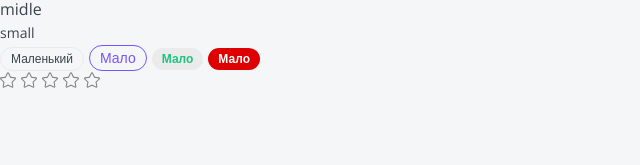
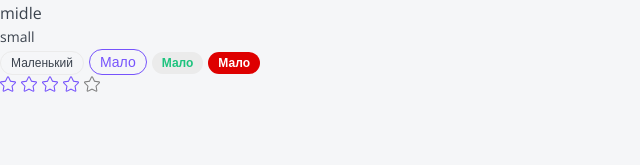
Before and after one commit to BRIT47rus/NextPSH, a Next.js app: page / in a window 1280 px wide. Shown: the part 130-295 px from the top of the page, without its empty margins (0-640 px from the left). Built offline with nearby package versions, Linux system fonts and the light colour scheme.

Commit message:
raiting component compleated

```diff
--- a/app/page.tsx
+++ b/app/page.tsx
@@ -1,11 +1,14 @@
+'use client';
 import { Button, Htag, P, Rating, Tag } from '@/components';
-import { Metadata } from 'next';
+// import { Metadata } from 'next';
+import { useState } from 'react';
 
-export const metadata: Metadata = {
-    title: 'Мой проект',
-    description: 'Первый проект на nextJS',
-};
+// export const metadata: Metadata = {
+//     title: 'Мой проект',
+//     description: 'Первый проект на nextJS',
+// };
 export default function Home() {
+    const [rating, setRating] = useState<number>(4);
     return (
         <>
             hello
@@ -27,7 +30,7 @@ export default function Home() {
                 Мало
             </Tag>
             <Tag color="red">Мало</Tag>
-            <Rating rating={4} />
+            <Rating rating={rating} isEditable seRating={setRating} />
         </>
     );
 }
--- a/components/Rating/Rating.module.css
+++ b/components/Rating/Rating.module.css
@@ -1,6 +1,9 @@
-.fill {
+.filled svg {
     fill: var(--primary);
 }
-.star {
+.star svg {
     margin-right: 5px;
 }
+.edditable {
+    cursor: pointer;
+}
--- a/components/Rating/Rating.tsx
+++ b/components/Rating/Rating.tsx
@@ -1,37 +1,61 @@
 'use client';
 
-import React, { JSX, useEffect, useState } from 'react';
+import React, { JSX, KeyboardEvent, useEffect, useState } from 'react';
 import { IRatingProps } from './Rating.props';
 import styles from './Rating.module.css';
 import cn from 'classnames';
 import StarIcon from './star.svg';
 const Rating = ({
-    // isEditable = false,
+    isEditable = false,
     rating,
-    // seRating,
+    seRating,
     ...props
 }: IRatingProps) => {
     const [ratingArray, setRatingArray] = useState<JSX.Element[]>(
         new Array(5).fill(<></>)
     );
-
+    useEffect(() => {
+        construcRating(rating);
+        // eslint-disable-next-line react-hooks/exhaustive-deps
+    }, [rating]);
     const construcRating = (currentRating: number) => {
         const updatedArray = ratingArray.map((rat: JSX.Element, i: number) => {
             return (
-                <StarIcon
+                <span
                     key={i}
                     className={cn(styles.star, {
-                        [styles.fill]: i < currentRating,
+                        [styles.filled]: i < currentRating,
+                        [styles.edditable]: isEditable,
                     })}
-                />
+                    onMouseEnter={() => changeDisplay(i + 1)}
+                    onMouseLeave={() => changeDisplay(rating)}
+                    onClick={() => onClick(i + 1)}
+                >
+                    <StarIcon
+                        tabIndex={isEditable ? 0 : -1}
+                        onKeyDown={(e: KeyboardEvent<SVGAElement>) =>
+                            isEditable && handleSpace(i + 1, e)
+                        }
+                    />
+                </span>
             );
         });
         setRatingArray(updatedArray);
     };
-    useEffect(() => {
-        construcRating(rating);
-        // eslint-disable-next-line react-hooks/exhaustive-deps
-    }, [rating]);
+    const changeDisplay = (i: number) => {
+        if (!isEditable) return;
+        construcRating(i);
+    };
+    const onClick = (i: number) => {
+        if (!isEditable || !seRating) return;
+        seRating(i);
+    };
+    const handleSpace = (i: number, e: KeyboardEvent<SVGAElement>) => {
+        if (e.code !== 'Space' || !seRating) {
+            return;
+        }
+        seRating(i);
+    };
 
     return (
         <div {...props}>
```
Also changed, not shown: components/Button/arrow.svg, components/Rating/star.svg.
